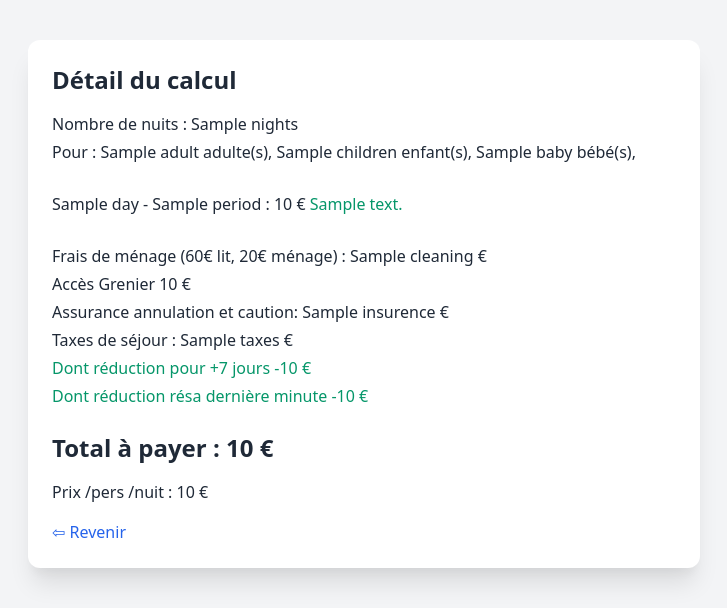
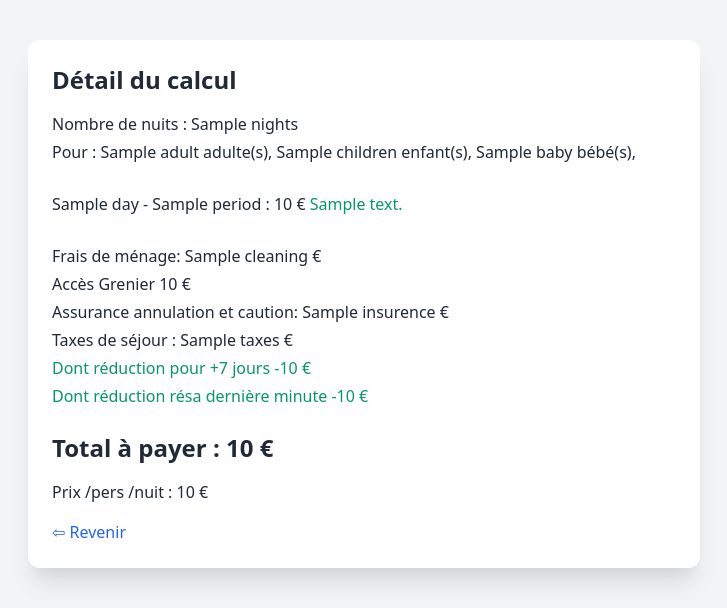
Before and after one commit to computingify/gitePriceCalculator, a Flask app: template templates/result.html in a window 1280 px wide. Shown: the top 608 px of the page, without its empty margins (276-1003 px from the left). Run offline with Flask 3, Linux system fonts and the light colour scheme; the template is opened without the code that fills it: most values are stand-ins (such as "Sample title", 1, 10 or a date in 2020).

Commit message:
remove cleaning price to inculde it into night price

```diff
--- a/config.py
+++ b/config.py
@@ -34,10 +34,10 @@ FRENCH_HOLIDAYS_MEDIUM_PRICE = {
 MEDUIM_PRICE_AROUND_HOLIDAYS = (-1, 0, 1)  # Jours avant et après les jours fériés sont à tarif moyen
 
 # Configuration des prix
-BASE_PRICE_PER_NIGHT = 250 # Prix de base par nuit
+BASE_PRICE_PER_NIGHT = 400 # Prix de base par nuit
 BASE_PEOPLE = 6 # Nombre de personnes inclus dans le tarif de base
 BASE_EXTRA_PERSON_PRICE = 20 # Prix de base par personne supplémentaire
-CLEANING_PRICE = 80 # Frais de ménage par séjour
+CLEANING_PRICE = 0 # Frais de ménage par séjour
 INSURENCE_PER_NIGHT = 6 # Frais d'assurance en € par nuit
 TAXES_PER_PERSON_NIGHT = 1 # Taxe de séjour en € par adulte et par nuit
 DISCOUNT_PRICE_MORE_THAN_7_NIGHTS = 0.07 # Pourcentage de réduction si 7 nuits ou plus (7%)
--- a/templates/index.html
+++ b/templates/index.html
@@ -52,7 +52,7 @@
       <ul class="space-y-1">
         <div>
         <label for="adult">Adulte</label>
-        <input type="number" name="adult" value="6" min="1" max="15" required class="w-full border px-3 py-2 rounded"/>
+        <input type="number" name="adult" value="6" min="1" max="50" required class="w-full border px-3 py-2 rounded"/>
       </div>
       <div>
         <label for="children">Enfant (moins de 18 ans)</label>
@@ -66,7 +66,7 @@
       <button type="submit" class="bg-blue-600 text-white px-4 py-2 rounded hover:bg-blue-700">Calculer</button>
     </form>
   </div>
-  <script>
+  <!-- <script>
     // Récupère la liste des dates réservées depuis Flask (injection dans le template)
     const reservedDates = {{ reserved_dates|tojson }};
     // Sélecteurs des champs date
@@ -93,6 +93,6 @@
 
     disableReservedDates(startInput);
     disableReservedDates(endInput);
-  </script>
+  </script> -->
 </body>
 </html>
--- a/templates/result.html
+++ b/templates/result.html
@@ -18,7 +18,7 @@
       <li>{{ day }} - {{ period }} : {{ price }} € <span class="text-green-600">{{ note }}</span></li>
       {% endfor %}
       <br>
-      <li>Frais de ménage (60€ lit, 20€ ménage) : {{ result.cleaning }} €</li>
+      <li>Frais de ménage: {{ result.cleaning }} €</li>
       {% if result.extra_access_amount != 0 %}
       <li>Accès Grenier {{ result.extra_access_amount }} €</li>
       {% endif %}
```
